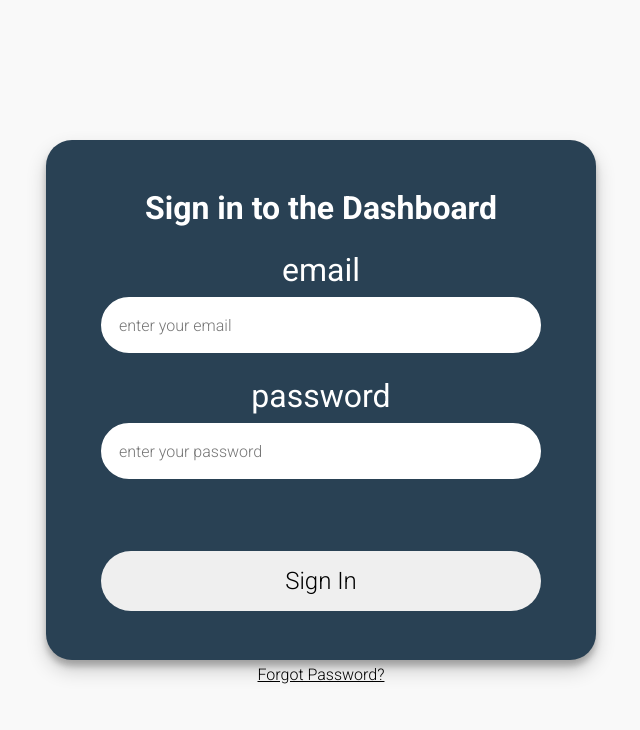
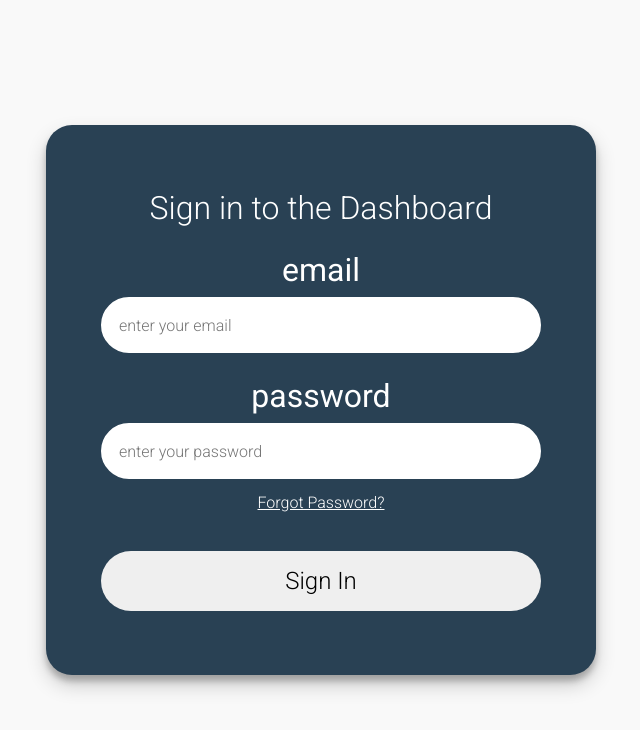
Before and after one commit to NoNameYet0/Dashboard, a React (Vite) app: page /auth in a window 1280 px wide. Shown: the top 730 px of the page, without its empty margins (319-959 px from the left). Built offline with nearby package versions, Linux system fonts and the light colour scheme.

Commit message:
modyifying some styles and replacing some unneeded dynamic styles with static ones (better to be used in these situations

```diff
--- a/src/components/button/button.styles.ts
+++ b/src/components/button/button.styles.ts
@@ -3,7 +3,7 @@ import { LargeFontSize, XLargeFontSize } from "../../styles/general.styles";
 
 export const BasicButton = styled.button`
   ${LargeFontSize}
-  width: 350px;
+  width: 80%;
   height: 10%;
   border-radius: 2em;
   border: none;
@@ -19,4 +19,8 @@ export const BasicButton = styled.button`
     width: 80%;
     height: 2.5em;
   }
+
+  @media (max-width: ${({ theme }) => theme.breakpoints.sm}) {
+    width: 72%;
+  }
 `;
--- a/src/components/form-input/form-input.styles.ts
+++ b/src/components/form-input/form-input.styles.ts
@@ -11,11 +11,11 @@ export const FormInputContainer = styled.div`
   gap: 0.5em;
 
   @media (min-width: ${({ theme }) => theme.breakpoints.md}) {
-    width: 80%;
+    width: 100%;
   }
 
   @media (max-width: ${({ theme }) => theme.breakpoints.sm}) {
-    align-items: flex-start;
+    width: 90%;
   }
 `;
 
@@ -30,7 +30,7 @@ export const StyledLabel = styled.label`
 `;
 
 export const AuthInput = styled.input`
-  width: 100%;
+  width: 80%;
   height: 3em;
   border-radius: 2em;
   padding: 1em;
--- a/src/components/sign-in-form/sign-in-form.component.tsx
+++ b/src/components/sign-in-form/sign-in-form.component.tsx
@@ -10,6 +10,7 @@ import {
   ErrorsList,
   ForgetPasswordText,
   SignInFormContainer,
+  StyledSpan,
 } from "./sign-in-form.styles";
 import { yupResolver } from "@hookform/resolvers/yup";
 import { loginSchema } from "../../utils/yup/yup.utils";
@@ -56,7 +57,7 @@ const SignInForm = () => {
           <ErrorCard key={index}>{error.message}</ErrorCard>
         ))}
       </ErrorsList>
-      <span>Sign in to the Dashboard</span>
+      <StyledSpan>Sign in to the Dashboard</StyledSpan>
       <FormInput
         label="email"
         formInputType={FormInputTypes.AuthInput}
--- a/src/components/sign-in-form/sign-in-form.styles.ts
+++ b/src/components/sign-in-form/sign-in-form.styles.ts
@@ -9,9 +9,11 @@ export const SignInFormContainer = styled.form`
   gap: 1.5em;
   width: 100%;
   height: 100%;
-  span {
+`;
+
+export const StyledSpan = styled.span`
   ${XXLargeFontSize}
-    font-weight: ${({ theme }) => theme.typography.fontWeight.bold};
+  font-weight: ${({ theme }) => theme.typography.fontWeight.light};
   display: none;
 
   @media (min-width: ${({ theme }) => theme.breakpoints.md}) {
@@ -20,7 +22,6 @@ export const SignInFormContainer = styled.form`
 
   @media (max-width: ${({ theme }) => theme.breakpoints.sm}) {
     display: none;
-    }
   }
 `;
 
@@ -34,9 +35,8 @@ export const ErrorsList = styled.div`
 `;
 
 export const ForgetPasswordText = styled.p`
-  color: black;
   position: absolute;
-  bottom: 28%;
+  bottom: calc(50vh - 4.5em);
   cursor: pointer;
   text-decoration: underline;
   &:hover {
@@ -44,6 +44,10 @@ export const ForgetPasswordText = styled.p`
   }
 
   @media (min-width: ${({ theme }) => theme.breakpoints.md}) {
-    bottom: 14.5%;
+    bottom: calc(50vh - 7em);
+  }
+
+  @media (max-width: ${({ theme }) => theme.breakpoints.sm}) {
+    bottom: calc(50vh - 4.5em);
   }
 `;
--- a/src/routes/authentication/authentication.styles.ts
+++ b/src/routes/authentication/authentication.styles.ts
@@ -15,12 +15,11 @@ export const AuthFormsContainer = styled.div`
   ${SecondaryColors}
   border-radius: 26px;
   box-shadow: rgba(0, 0, 0, 0.19) 0px 10px 20px, rgba(0, 0, 0, 0.23) 0px 6px 6px;
-  min-width: 550px;
-  height: 40%;
+  height: 500px;
 
   @media (min-width: ${({ theme }) => theme.breakpoints.md}) {
-    width: ${({ theme }) => theme.grid.col5};
-    height: 65%;
+    width: 550px;
+    height: 550px;
   }
 
   @media (max-width: ${({ theme }) => theme.breakpoints.sm}) {
```
Lines whose indentation alone changed are shown as unchanged.
